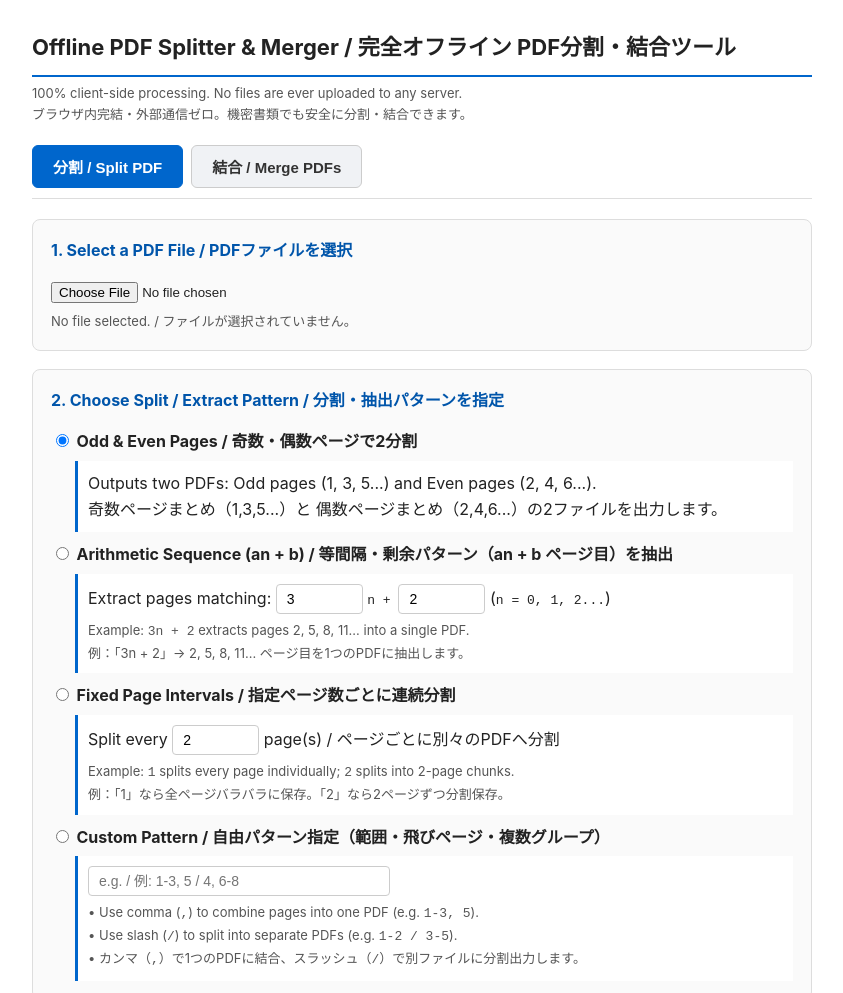
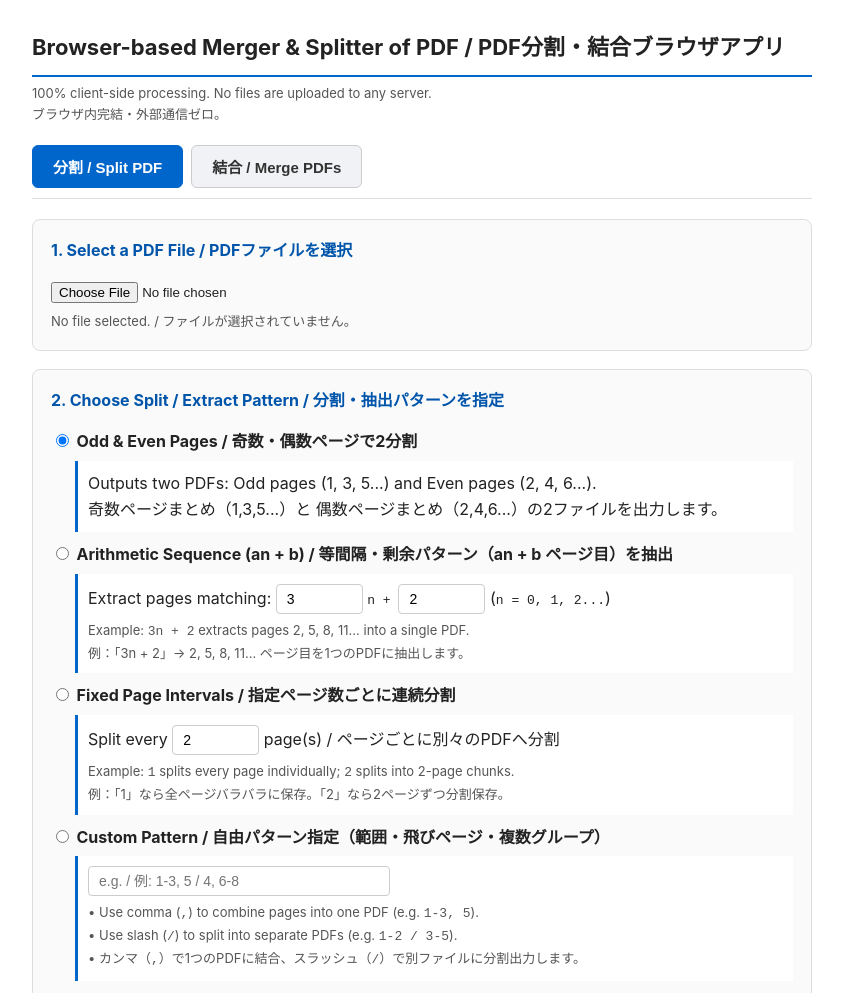
Before and after one commit to tsugama-eng/admin-utilities, a plain HTML site: page bmspdf/index.html in a window 1280 px wide. Shown: the top 993 px of the page, without its empty margins (218-1061 px from the left). Drawn offline with Linux system fonts and the light colour scheme.

Commit message:
Update index.html

```diff
--- a/bmspdf/index.html
+++ b/bmspdf/index.html
@@ -3,7 +3,7 @@
 <head>
   <meta charset="UTF-8">
   <meta name="viewport" content="width=device-width, initial-scale=1.0">
-  <title>Offline PDF Splitter & Merger / 完全オフライン PDF分割・結合ツール</title>
+  <title>Browser-based Merger & Splitter of PDF / PDF分割・結合ブラウザアプリ</title>
   <!-- Load local pdf-lib.min.js for 100% offline execution -->
   <script src="pdf-lib.min.js"></script>
   <style>
@@ -37,10 +37,10 @@
 </head>
 <body>
 
-  <h1>Offline PDF Splitter & Merger / 完全オフライン PDF分割・結合ツール</h1>
+  <h1>Browser-based Merger & Splitter of PDF / PDF分割・結合ブラウザアプリ</h1>
   <div class="subtitle">
-    100% client-side processing. No files are ever uploaded to any server.<br>
-    ブラウザ内完結・外部通信ゼロ。機密書類でも安全に分割・結合できます。
+    100% client-side processing. No files are uploaded to any server.<br>
+    ブラウザ内完結・外部通信ゼロ。
   </div>
 
   <!-- Mode Switch Tabs -->
```
